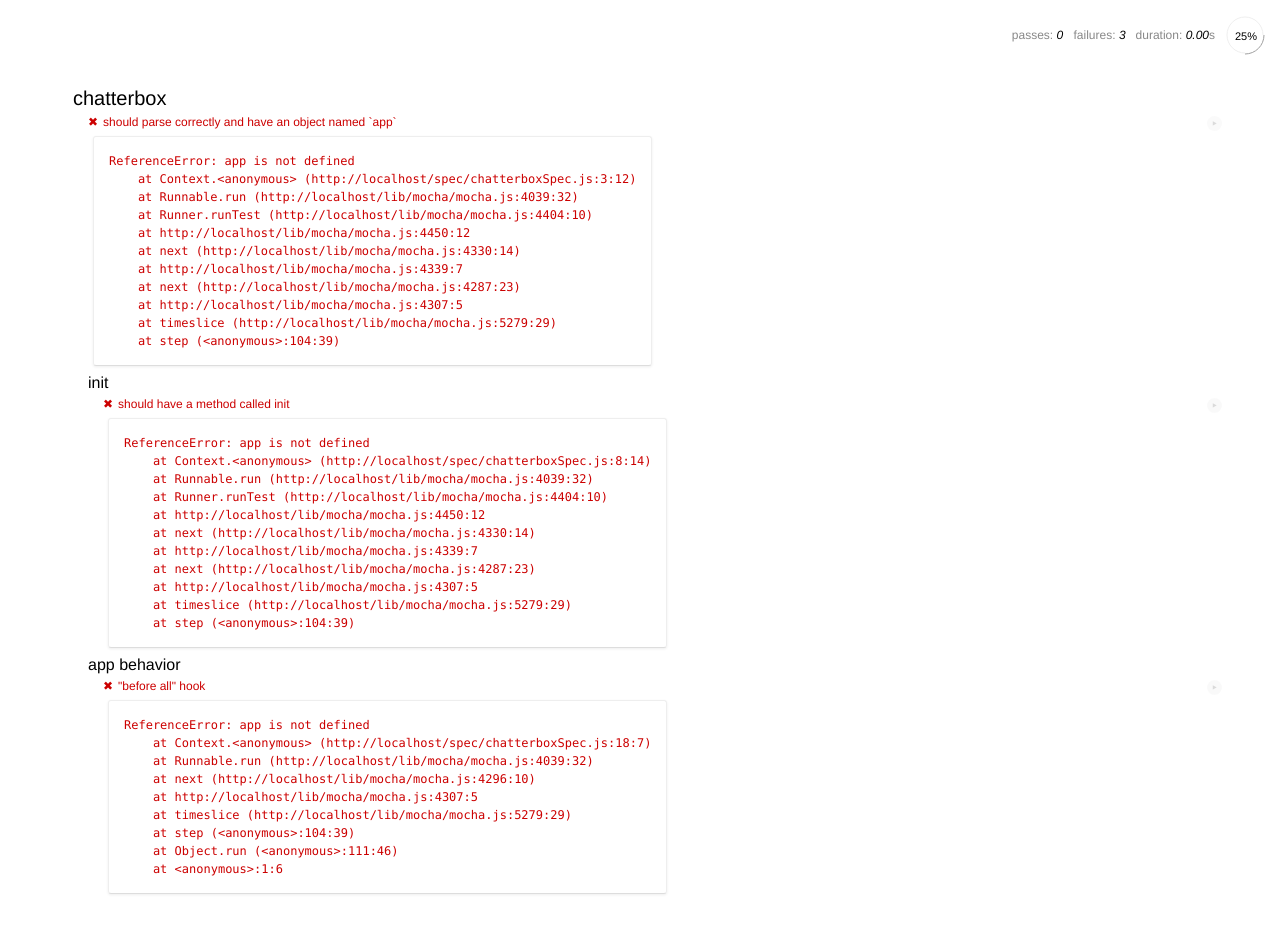
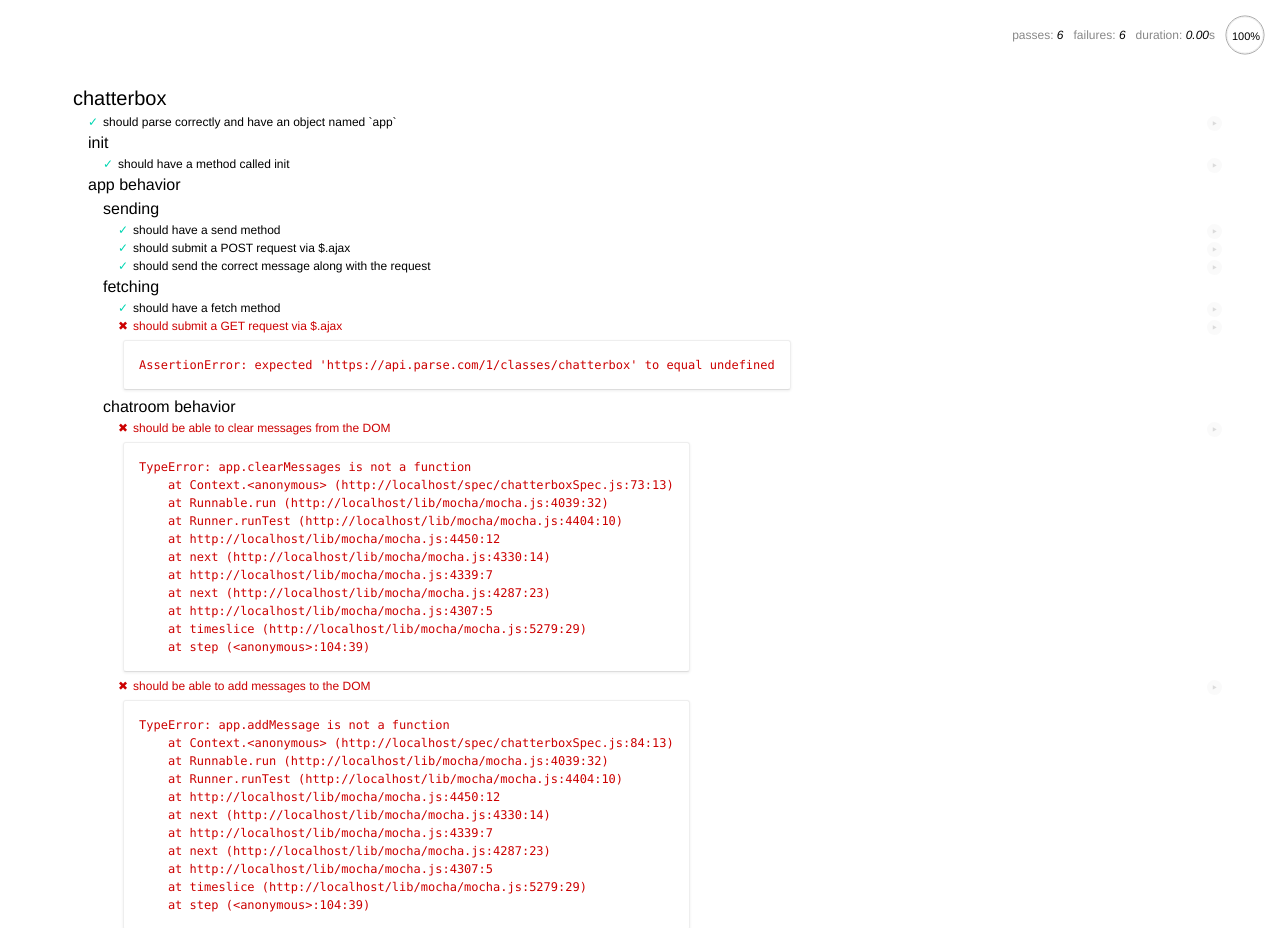
Before and after one commit to chrislpatton/chatterbox-client, a website: page SpecRunner.html in a window 1280 px wide. Shown: the top 928 px of the page. Drawn offline with Linux system fonts and the light colour scheme.

Commit message:
passing up to fetching

```diff
--- a/bower.json
+++ b/bower.json
@@ -2,7 +2,8 @@
   "name": "chatterbox",
   "version": "0.0.0",
   "dependencies": {
-    "jquery": "~2.0.3"
+    "jquery": "~2.0.3",
+    "underscore": "~1.8.3"
   },
   "ignore": [
     "**/.*",
--- a/client/index.html
+++ b/client/index.html
@@ -7,6 +7,7 @@
 
     <!-- dependencies -->
     <script src="bower_components/jquery/jquery.min.js"></script>
+    <script src="bower_components/underscore/underscore-min.js"></script>
     <!-- your scripts -->
     <script src="env/config.js"></script>
     <script src="scripts/app.js"></script>
--- a/client/scripts/app.js
+++ b/client/scripts/app.js
@@ -1 +1,52 @@
 // YOUR CODE HERE:
+
+$(document).on('ready', function(){
+
+  window.app = {};
+  app.init =  function(){};
+
+  //var JSONobj = JSON.stringify(obj);
+
+
+  app.send = function(){
+    $.ajax({
+    url: 'https://api.parse.com/1/classes/chatterbox',
+    type: 'POST',
+    data: JSON.stringify(message),
+    // dataType: 'json',
+    contentType: 'application/json',
+    success: function (data) {
+      console.log('chatterbox: Message sent. Data: ', data);
+    },
+    error: function (data) {
+      // See: https://developer.mozilla.org/en-US/docs/Web/API/console.error
+      console.error('chatterbox: Failed to send message. Error: ', data);
+      }
+    });
+  };
+
+  app.fetch = function(){
+    $.ajax({
+    url: 'https://api.parse.com/1/classes/chatterbox',
+    type: 'GET',
+    data: JSON.stringify(message),
+    // dataType: 'json',
+    contentType: 'application/json',
+    success: function (data) {
+      console.log('chatterbox: Message sent. Data: ', data);
+    },
+    error: function (data) {
+      // See: https://developer.mozilla.org/en-US/docs/Web/API/console.error
+      console.error('chatterbox: Failed to send message. Error: ', data);
+      }
+    });
+  };
+  var message = {
+      username: 'Mel Brooks',
+      text: 'It\'s good to be the king',
+      roomname: 'lobby',
+
+  };
+
+
+});
```
Also changed, not shown: 1 other file.
